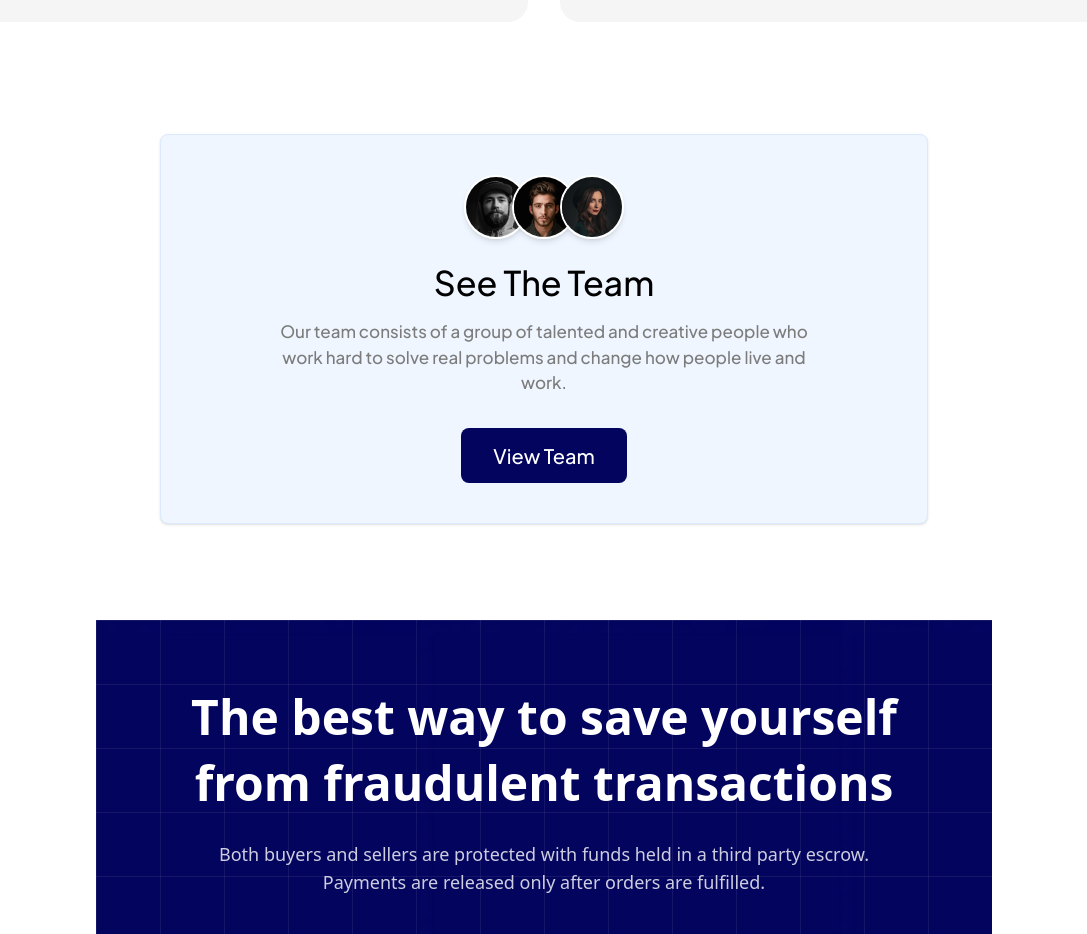
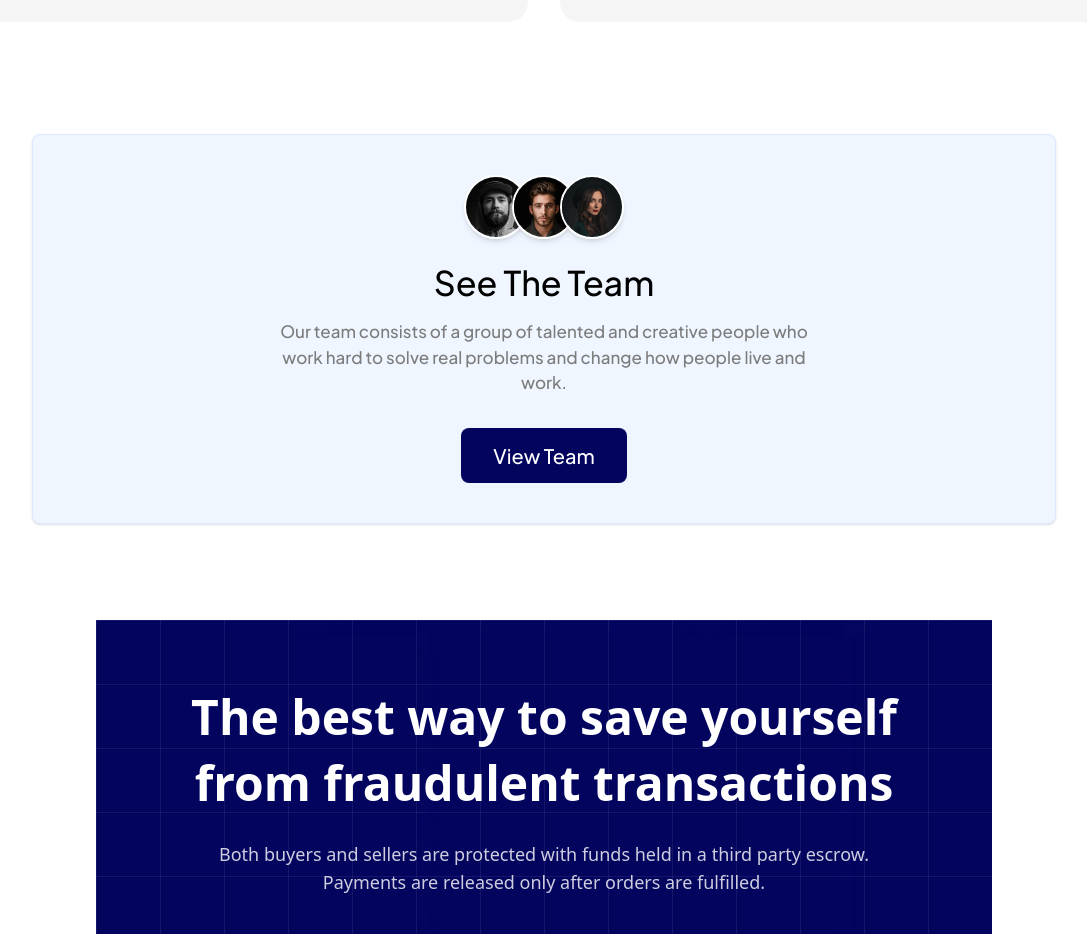
Before and after one commit to ChristopherAmah/kuleanpay, a React (Vite) app: page /about in a window 1280 px wide. Shown: the part 3460-4394 px from the top of the page, without its empty margins (96-1183 px from the left). Built offline with nearby package versions, Linux system fonts and the light colour scheme; a web font is replaced by a local one.

Commit message:
team link

```diff
--- a/src/components/Team.jsx
+++ b/src/components/Team.jsx
@@ -1,4 +1,5 @@
 import React from "react";
+import { Link } from "react-router-dom";
 
 import avatar1 from "../assets/avatar1.png";
 import avatar2 from "../assets/avatar2.png";
@@ -7,7 +8,7 @@ import avatar3 from "../assets/avatar3.png";
 const TeamSection = () => {
   return (
     <div className="flex justify-center items-center px-4 sm:px-6 md:px-12 py-12 bg-white">
-      <div className="w-full max-w-3xl text-center bg-blue-50 px-6 sm:px-10 md:px-20 py-10 rounded-lg shadow-sm border border-blue-100">
+      <div className="w-full max-w-5xl text-center bg-blue-50 px-6 sm:px-10 md:px-20 py-10 rounded-lg shadow-sm border border-blue-100">
 
         {/* --- Team Member Images --- */}
         <div className="flex justify-center -space-x-3 sm:-space-x-4 mb-6">
@@ -39,12 +40,14 @@ const TeamSection = () => {
         </p>
 
         {/* --- Button --- */}
-        <button
+        <Link to='https://thefifthlab.com/about'>
+            <button
           className="w-full sm:w-auto px-6 sm:px-8 py-3 bg-[#03045E] text-white text-base sm:text-lg md:text-[20px] font-medium rounded-lg hover:bg-[#020347] transition duration-300"
           onClick={() => console.log("Viewing team...")}
         >
           View Team
         </button>
+        </Link>
       </div>
     </div>
   );
```
